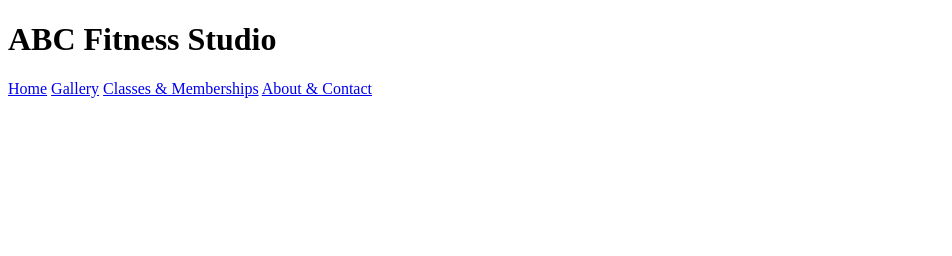
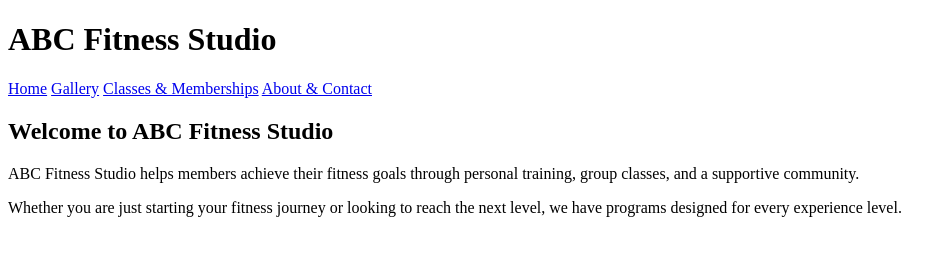
Before and after one commit to xrachelburns/ABC-Fitness-Studio, a plain HTML site: page index.html in a window 1280 px wide. Shown: the whole page, without its empty margins (0-952 px from the left). Drawn offline with Linux system fonts and the light colour scheme.

Commit message:
Update index.html

```diff
--- a/index.html
+++ b/index.html
@@ -16,5 +16,25 @@
         <a href="about.html">About & Contact</a>
     </nav>
 </header>
+<main>
+
+    <section>
+        <h2>Welcome to ABC Fitness Studio</h2>
+
+        <p>
+            ABC Fitness Studio helps members achieve their fitness goals
+            through personal training, group classes, and a supportive
+            community.
+        </p>
+
+        <p>
+            Whether you are just starting your fitness journey or looking
+            to reach the next level, we have programs designed for every
+            experience level.
+        </p>
+
+    </section>
+
+</main>
 </body>
 </html>
```
